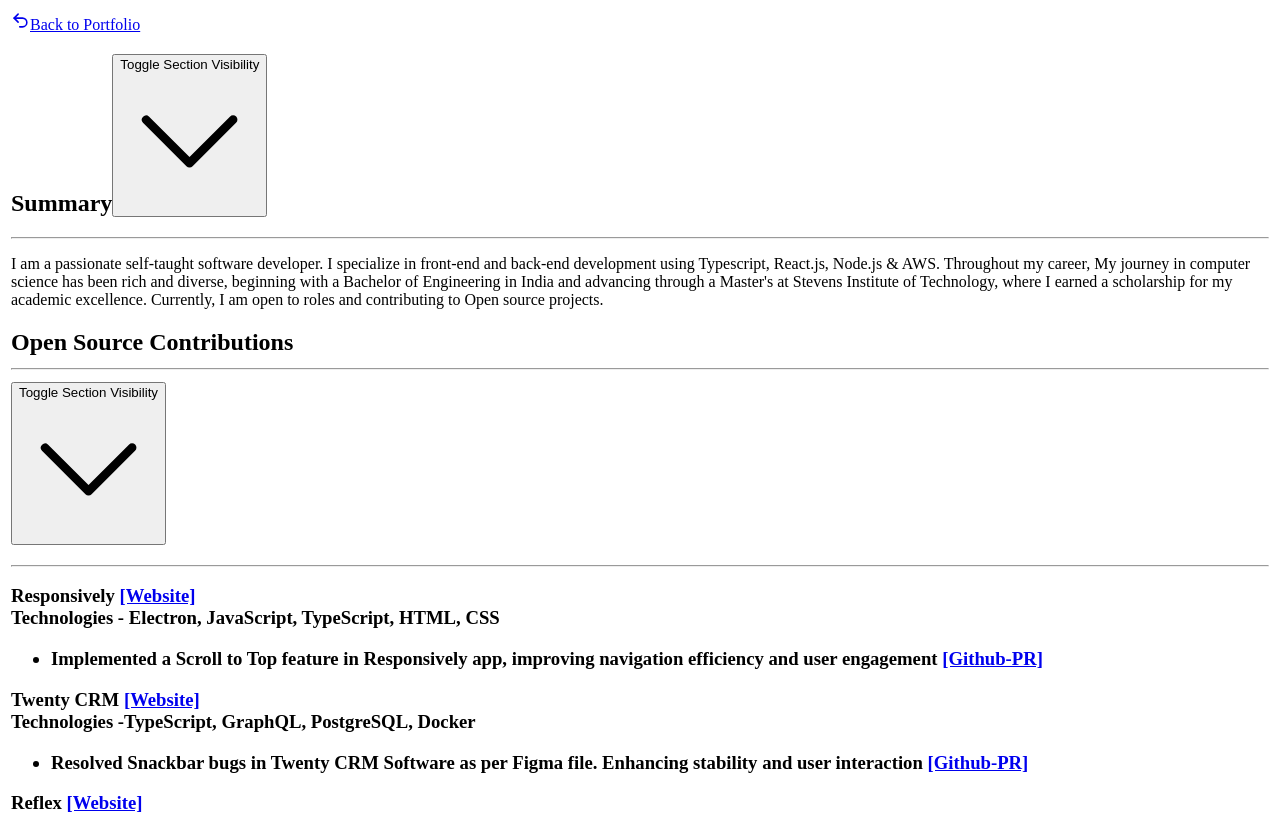
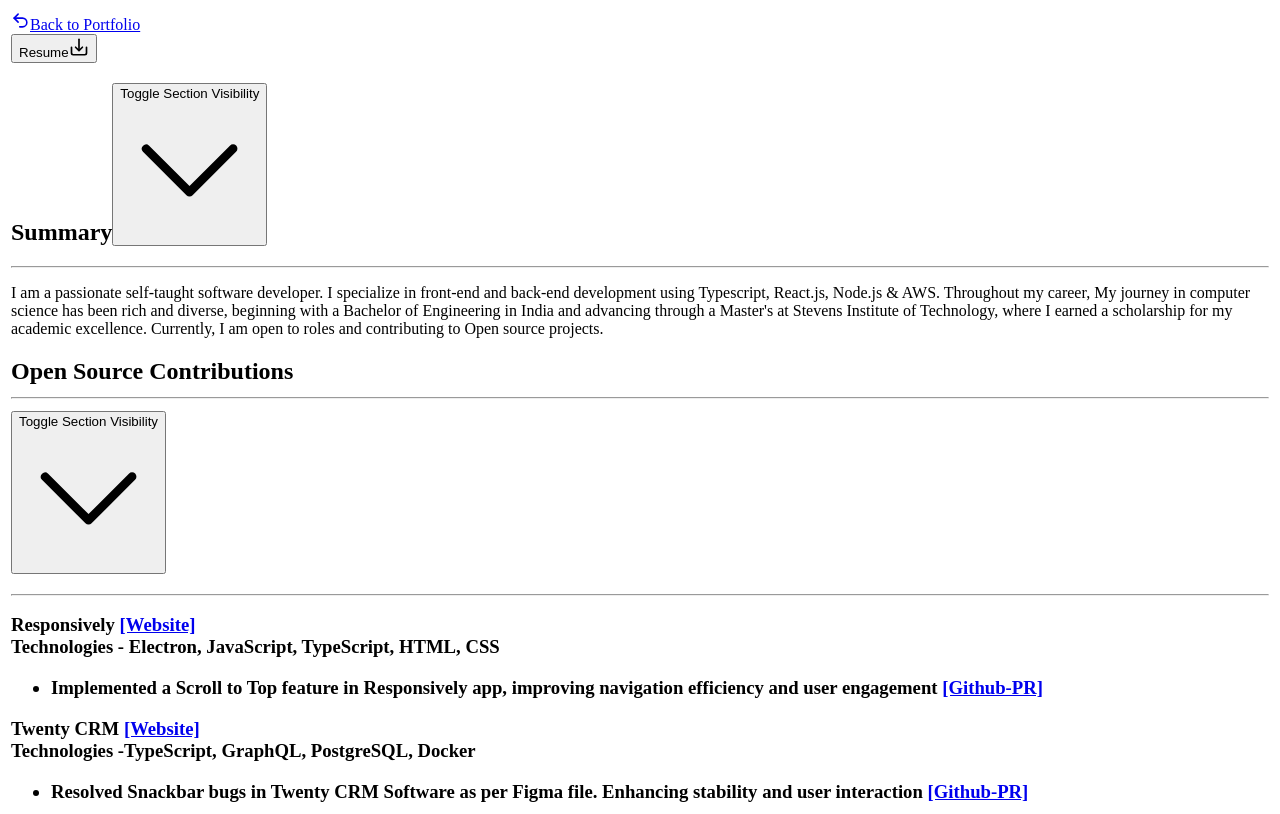
Before and after one commit to sagarhedaoo/portfolio, a Next.js app: page /resume in a window 1280 px wide. Shown: the top 814 px of the page. Built offline with nearby package versions, Linux system fonts and the light colour scheme.

Commit message:
Added code for downloading resume

```diff
--- a/components/Resume.tsx
+++ b/components/Resume.tsx
@@ -6,6 +6,34 @@ import Link from "next/link";
 import { BackgroundGradient } from "./ui/CardBackground";
 
 const Resume = () => {
+  const downloadResume = () => {
+    const filePath = "/files/resume.pdf";
+    const date = new Date();
+    const formattedDate =
+      date.getMonth() + 1 + "-" + date.getDate() + "-" + date.getFullYear();
+    fetch(filePath)
+      .then((response) => {
+        if (response.ok) return response.blob();
+        throw new Error("Network response was not ok.");
+      })
+      .then((blob) => {
+        const url = window.URL.createObjectURL(blob);
+        const element = document.createElement("a");
+        element.href = url;
+        element.download = "SagarHedaoo_resume-" + formattedDate + ".pdf";
+        document.body.appendChild(element);
+        element.click();
+        document.body.removeChild(element);
+        window.URL.revokeObjectURL(url);
+      })
+      .catch((error) => {
+        console.error(
+          "There has been a problem with your fetch operation:",
+          error
+        );
+      });
+  };
+
   return (
     <div className="min-h-screen print:!mx-auto print:!w-full">
       <table className="margin-0 padding-10 relative block min-h-screen appearance-none border-none text-gray-900 print:!table [&_td]:p-0">
@@ -14,6 +42,7 @@ const Resume = () => {
             <td className="block print:!table-cell">
               <article className="relative mx-auto mb-16 grid max-w-7xl gap-12 px-4 py-16 print:!flex print:!py-0 print:!pl-24 md:px-8 lg:grid-cols-[1fr_200px] print:[&_*]:![-webkit-print-color-adjust:exact] print:[&_*]:![color-adjust:exact] print:[&_*]:![print-color-adjust:exact]">
                 <div className="snap-y snap-normal spacing-10">
+                  <div className="flex justify-between space-x-2 ">
                     <a
                       className="flex items-center space-x-2 hover:text-red-400"
                       href="/"
@@ -35,6 +64,73 @@ const Resume = () => {
                       </svg>
                       <span>Back to Portfolio</span>
                     </a>
+
+                    <div className="hover:text-red-400">
+                      <button
+                        id="downloadBtn"
+                        value="download"
+                        onClick={downloadResume}
+                        className="flex items-center justify-center space-x-2 shadow-[0_0_0_3px_#000000_inset] px-6 py-2 bg-transparent border border-black text-black rounded-lg font-bold transform hover:-translate-y-1 transition duration-400"
+                      >
+                        <span>Resume</span>
+                        <svg
+                          width="20px"
+                          height="20px"
+                          viewBox="0 0 24 24"
+                          xmlns="http://www.w3.org/2000/svg"
+                          fill="#000000"
+                        >
+                          <g id="SVGRepo_bgCarrier" stroke-width="0"></g>
+                          <g
+                            id="SVGRepo_tracerCarrier"
+                            stroke-linecap="round"
+                            stroke-linejoin="round"
+                          ></g>
+                          <g id="SVGRepo_iconCarrier">
+                            <title></title>
+                            <g id="Complete">
+                              <g id="download">
+                                <g>
+                                  <path
+                                    d="M3,12.3v7a2,2,0,0,0,2,2H19a2,2,0,0,0,2-2v-7"
+                                    fill="none"
+                                    stroke="#000000"
+                                    stroke-linecap="round"
+                                    stroke-linejoin="round"
+                                    stroke-width="2"
+                                  ></path>
+                                  <g>
+                                    <polyline
+                                      data-name="Right"
+                                      fill="none"
+                                      id="Right-2"
+                                      points="7.9 12.3 12 16.3 16.1 12.3"
+                                      stroke="#000000"
+                                      stroke-linecap="round"
+                                      stroke-linejoin="round"
+                                      stroke-width="2"
+                                    ></polyline>
+                                    <line
+                                      fill="none"
+                                      stroke="#000000"
+                                      stroke-linecap="round"
+                                      stroke-linejoin="round"
+                                      stroke-width="2"
+                                      x1="12"
+                                      x2="12"
+                                      y1="2.7"
+                                      y2="14.2"
+                                    ></line>
+                                  </g>
+                                </g>
+                              </g>
+                            </g>
+                          </g>
+                        </svg>
+                      </button>
+                    </div>
+                  </div>
+
                   <section
                     id="summary"
                     className="relative -mx-4 scroll-mt-[122px] overflow-hidden px-4 spacing-4 print:!overflow-visible md:overflow-visible break-inside-avoid print:!max-w-3xl"
```
Also changed, not shown: 1 other file (tests, documents, lock files or other folders). Lines whose indentation alone changed are shown as unchanged.
